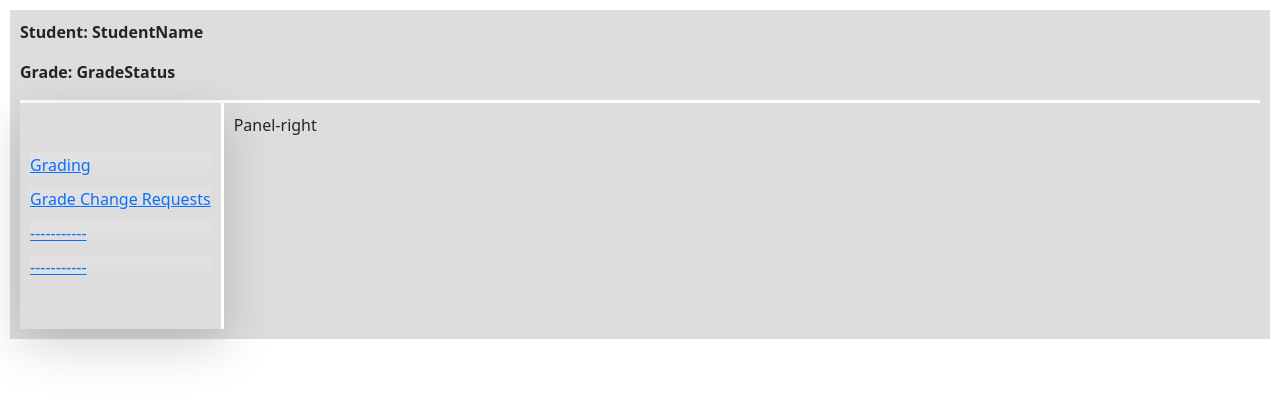
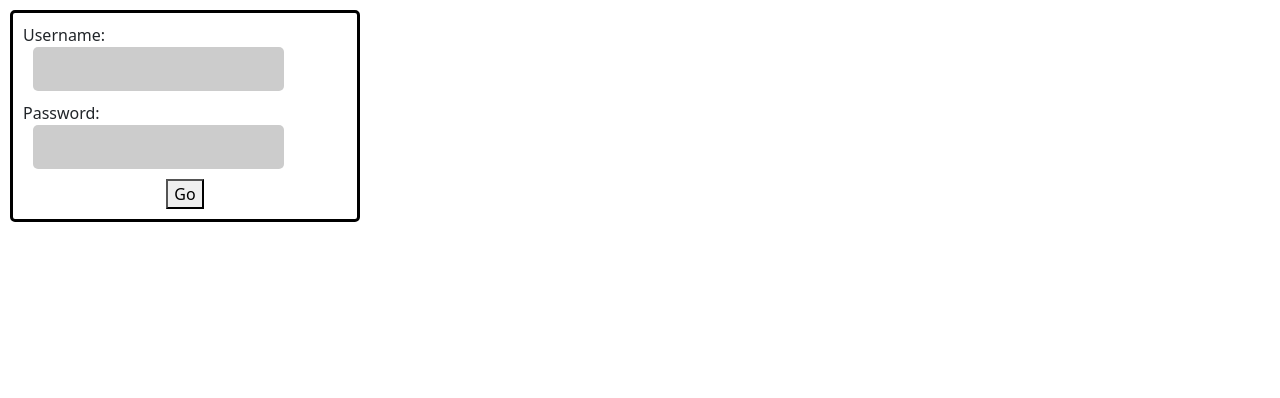
Before and after one commit to nahom400/Online-school-portal, a React (Vite) app in the folder frontend/portal_ui/: page / in a window 1280 px wide. Shown: the top 398 px of the page. Built offline with nearby package versions, Linux system fonts and the light colour scheme.

Commit message:
Refactored SignBox into the app.
Now the app knows who's new and who has logged in before.

On branch master
Changes to be committed:
	modified:   frontend/portal_ui/src/App.jsx
	modified:   frontend/portal_ui/src/components/SignBox.jsx

```diff
--- a/frontend/portal_ui/src/App.jsx
+++ b/frontend/portal_ui/src/App.jsx
@@ -1,17 +1,40 @@
+import { useState } from 'react'
+import useSWR from 'swr'
 import Entry from './Entry'
 import SignBox from './components/SignBox'
 import './styles/bootstrap.min.css'
 import './index.css'
 
+const BASE_URL = "http://127.0.0.1:8000/"
+const REQUEST_URL = "auth/get_token/"
+
+const fetcher = (...args) => fetch(...args).then((res)=>(res.json()))
+
 function App(){
 
+	const [myToken, setMyToken] = useState(localStorage.getItem("ACCESS_TOKEN"))
+	const [fullUrl, setFullUrl] = useState(null)
+
+	function signInAction(formData){
+		const username = formData.get('username')
+		const password = formData.get('password')
+		console.log("Signin action from app.jsx")
+		const FULL_URL = BASE_URL + REQUEST_URL + `?username=${username}&password=${password}`
+		setFullUrl(FULL_URL)
+
+		if (response){
+			localStorage.setItem("ACCESS_TOKEN",response.token)
+			localStorage.setItem("REFRESH_TOKEN",response.token_refresh)
+			setMyToken(response.token)
+		}
+	}
+
+	const {data:response, isValidating, error} = useSWR(fullUrl, fetcher)
 	return(
 		<>
 			{/*<h1 class="">This is the portal for Teachers and Students </h1>
-			<p>Please sign-in: if you're a teacher it takes you to the teacher's portal and if you're a student it takes you to the students portal</p>
-			<SignBox />*/}
-
-			<Entry />
+			<p>Please sign-in: if you're a teacher it takes you to the teacher's portal and if you're a student it takes you to the students portal</p>*/}
+			{ myToken ? <Entry /> :  <SignBox signInAction={signInAction}/>}
 		</>
 		)
 }
--- a/frontend/portal_ui/src/components/SignBox.jsx
+++ b/frontend/portal_ui/src/components/SignBox.jsx
@@ -1,33 +1,9 @@
 import useSWR from 'swr'
 import { useState } from 'react'
 
-const fetcher = (...args) => fetch(...args).then((res)=>(res.json()))
 
-const BASE_URL = "http://127.0.0.1:8000/"
-const REQUEST_URL = "auth/get_token/"
+function SignBox({signInAction}){
 
-function SignBox(){
-
-	const [fullUrl, setFullUrl] = useState(null)
-	const [myToken, setMyToken] = useState(localStorage.getItem("ACCESS_TOKEN"))
-
-	function signInAction(formData){
-		const username = formData.get('username')
-		const password = formData.get('password')
-		const FULL_URL = BASE_URL + REQUEST_URL + `?username=${username}&password=${password}`
-		setFullUrl(FULL_URL)
-		if (response){
-		localStorage.setItem("ACCESS_TOKEN",response.token)
-		localStorage.setItem("REFRESH_TOKEN",response.token_refresh)
-		setMyToken(response.token)
-		}
-	}
-	const {data:response, isValidating, error} = useSWR(fullUrl, fetcher)
-
-	function tokenCheckAction(){
-	}
-
-	if (!myToken){
 	return (
 		<form action={signInAction} className="SignBox">
 
@@ -37,15 +13,9 @@ function SignBox(){
 			<label> Password:
 				<input name="password" className="input" type="password" />
 			</label>
-				<button type="submit"> Go </button>
-				{ response && response.error ? <p>Error: {response.error}</p> : null }
+			<button> Go </button>
 		</form>
 	)
 }
 
-	else if (myToken){
-		return(<p>TOKEN: {myToken}</p>)
-	}
-}
-
 export default SignBox;
```
Lines whose indentation alone changed are shown as unchanged.
